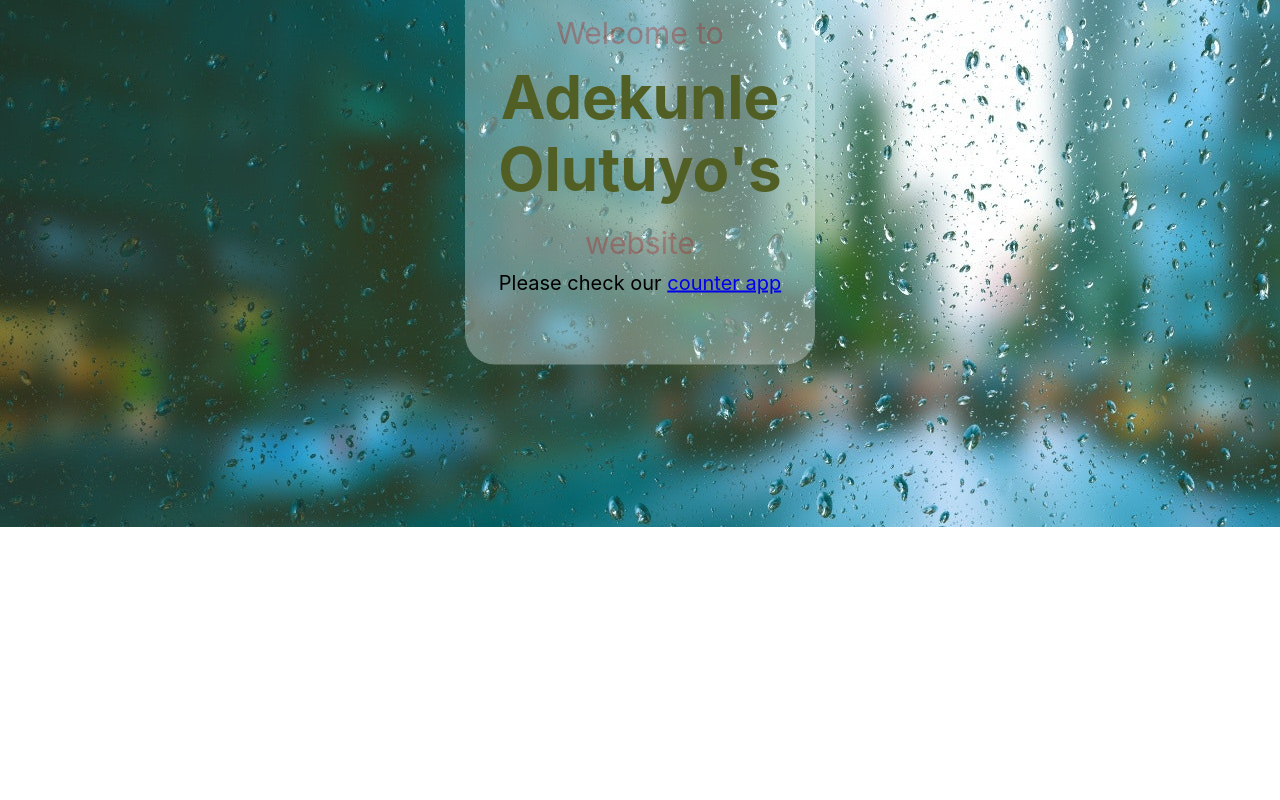
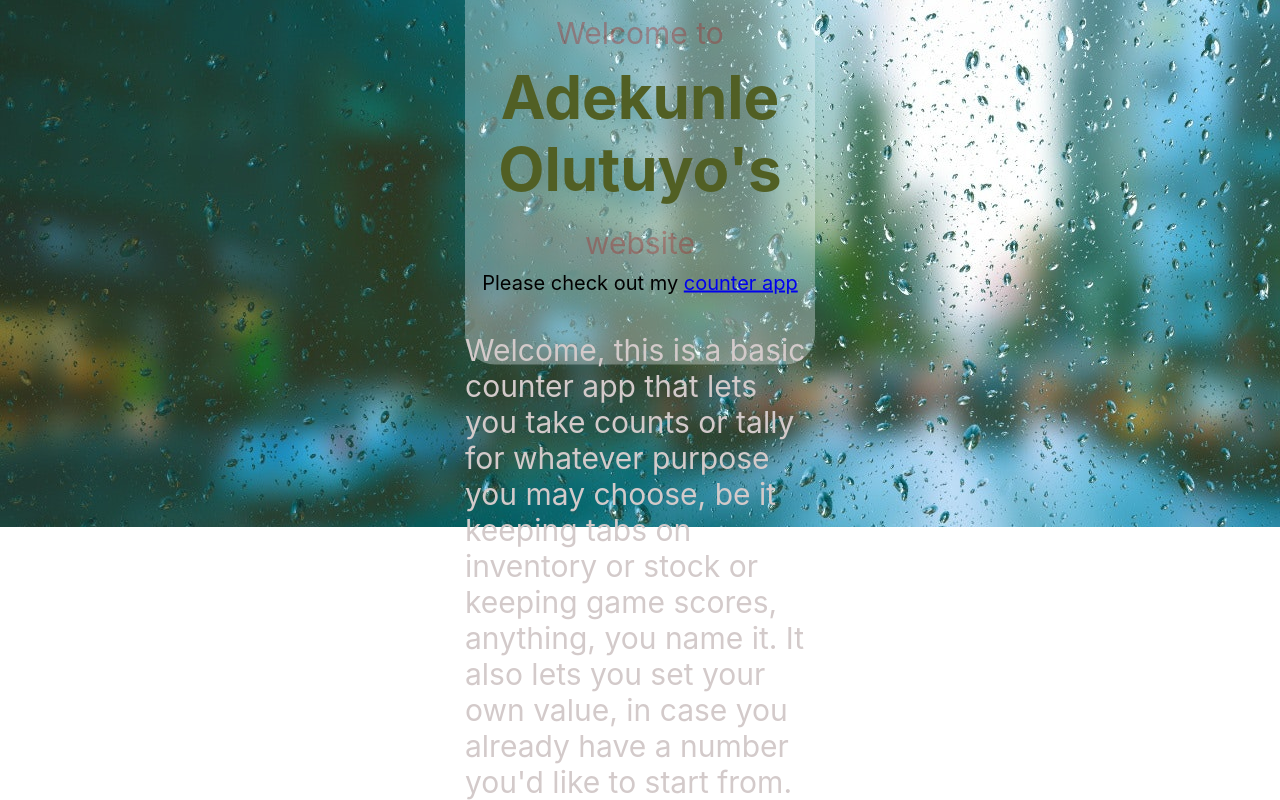
Before and after one commit to AdekunleOlutuyo/Counter-App, a React (Create React App) app: page / in a window 1280 px wide. Shown: the part 273-1073 px from the top of the page. Before the commit the page ends 800 px from the top, so only its background shows below. Built offline with nearby package versions, Linux system fonts and the light colour scheme.

Commit message:
added details on the app

```diff
--- a/src/App.css
+++ b/src/App.css
@@ -143,3 +143,13 @@ h2 {
   margin-bottom: 20px;
   font-size: 20px;
 }
+
+.about-app {
+  width: 350px;
+  position: relative;
+  left: 50%;
+  top: 10%;
+  transform: translate(-50%, 100px);
+  font-size: 30px;
+  color: rgb(211, 202, 202);
+}
--- a/src/Components/Home.jsx
+++ b/src/Components/Home.jsx
@@ -1,21 +1,27 @@
-import {Link} from "react-router-dom";
+import { Link } from "react-router-dom";
 import image from "./bg.jpg";
 
 const Home = () => {
   return (
     <>
-    <div className="bg" style={{backgroundImage: `url(${image})`}}>
-    <div className="root-container" >
+      <div className="bg" style={{ backgroundImage: `url(${image})` }}>
+        <div className="root-container">
           <div className="welcome-message">
             <p>Welcome to</p> <h1>Adekunle Olutuyo's</h1> <p>website</p>
           </div>
           <p className="link-to-counter">
-      Please check our <Link to="/counter">counter app</Link>
+            Please check out my <Link to="/counter">counter app</Link>
           </p>
         </div>
+        <p className="about-app">
+          Welcome, this is a basic counter app that lets you take counts or
+          tally for whatever purpose you may choose, be it keeping tabs on
+          inventory or stock or keeping game scores, anything, you name it. It
+          also lets you set your own value, in case you already have a number
+          you'd like to start from.
+        </p>
       </div>
     </>
-
   );
 };
 
```
Lines whose indentation alone changed are shown as unchanged.
